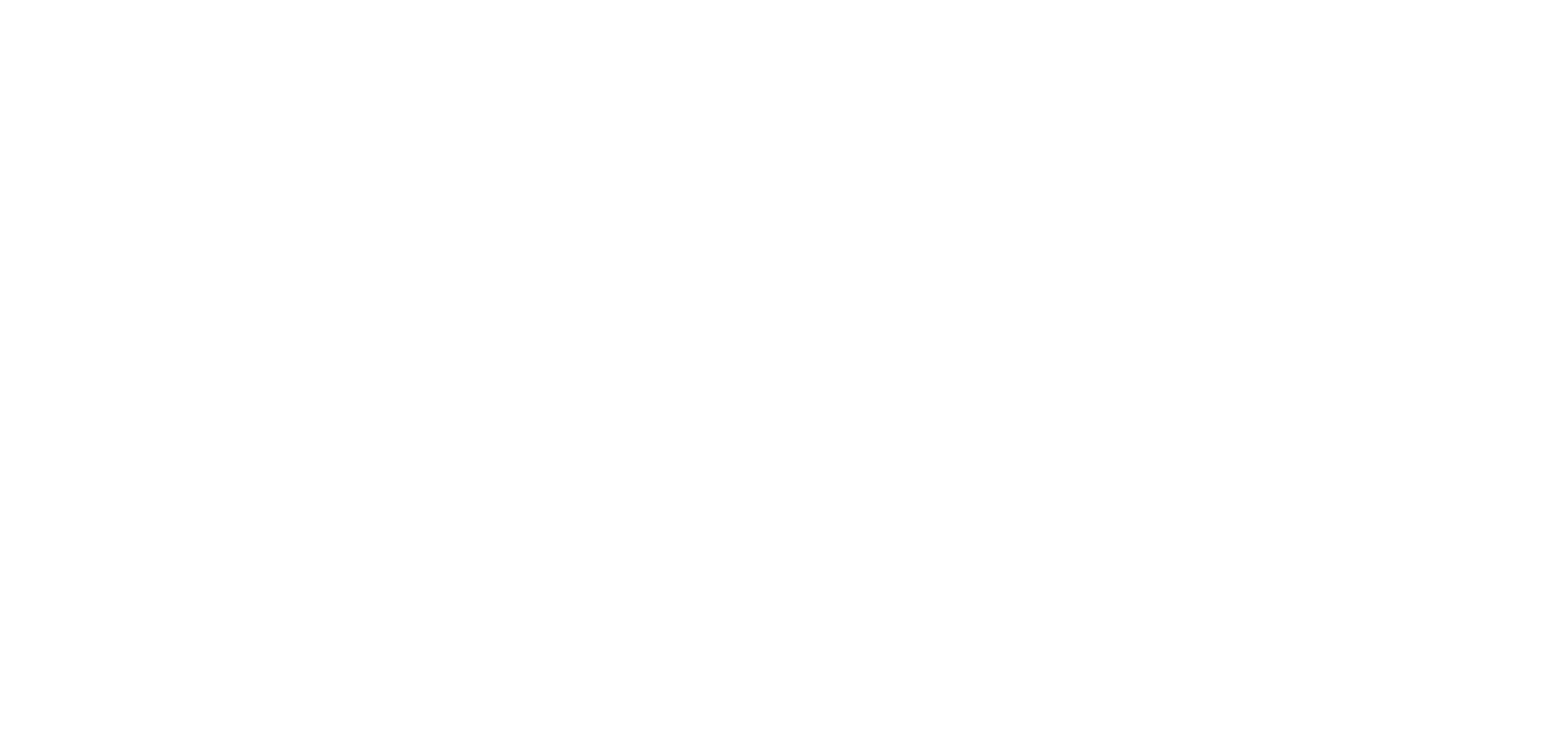
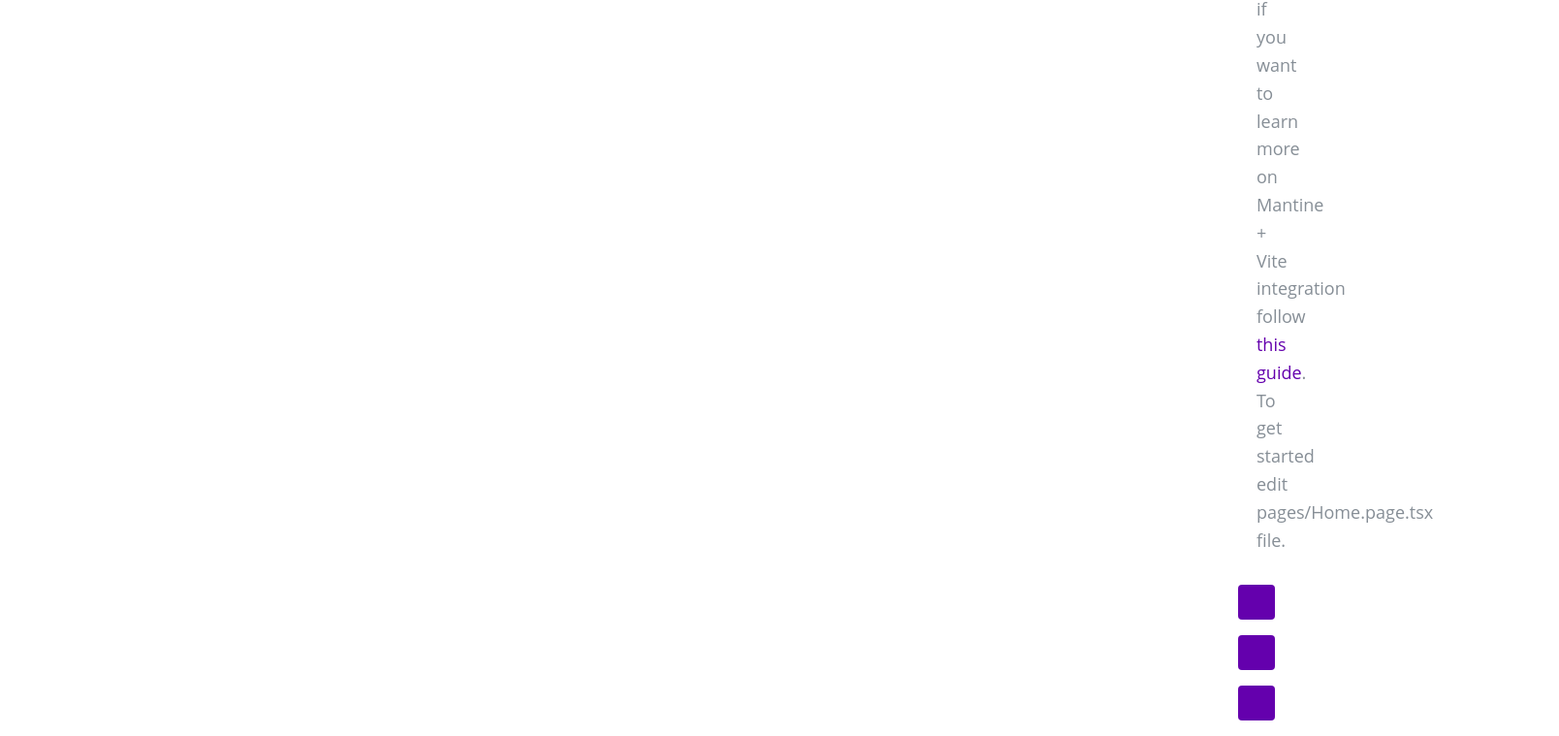
Before and after one commit to eschau/wonka-shop, a React (Vite) app: page / in a window 1280 px wide. Shown: the part 823-1582 px from the top of the page at 97% size, 1608 px wide, since content can reach past the window. Before the commit the page ends 800 px from the top, so only its background shows below. Built offline with nearby package versions, Linux system fonts and the light colour scheme.

Commit message:
fix main content padding

```diff
--- a/src/Router.tsx
+++ b/src/Router.tsx
@@ -12,16 +12,16 @@
   return (
     <AppShell
       header={{ height: 50 }}
-      navbar={{ width: 'fill', breakpoint: 'sm', collapsed: { mobile: !opened } }}
+      navbar={{ width: '100%', breakpoint: 'sm', collapsed: { mobile: !opened } }}
       padding="md"
     >
       <AppShell.Header>
         <Header opened={opened} toggle={toggle} />
       </AppShell.Header>
       <AppShell.Navbar p="md" hiddenFrom="sm">
-        <Navbar />
+        <Navbar toggle={toggle} />
       </AppShell.Navbar>
-      <AppShell.Main p="md">
+      <AppShell.Main>
         <Outlet />
       </AppShell.Main>
     </AppShell>
--- a/src/components/Navbar/Navbar.tsx
+++ b/src/components/Navbar/Navbar.tsx
@@ -3,7 +3,7 @@
 import classes from './Navbar.module.css';
 import { links } from '@/constants';
 
-export function Navbar() {
+export function Navbar({ toggle }: { toggle: () => void }) {
   const [active, setActive] = useState('Home');
   const location = useLocation();
 
@@ -20,6 +20,7 @@
       key={item.label}
       onClick={() => {
         setActive(item.label);
+        toggle();
       }}
     >
       {item.icon && <item.icon className={classes.linkIcon} stroke={1.5} />}
--- a/src/pages/Home.page.tsx
+++ b/src/pages/Home.page.tsx
@@ -1,3 +1,11 @@
+import { Welcome } from '../components/Welcome/Welcome';
+import { ColorSchemeToggle } from '../components/ColorSchemeToggle/ColorSchemeToggle';
+
 export function HomePage() {
-  return <></>;
+  return (
+    <>
+      <Welcome />
+      <ColorSchemeToggle />
+    </>
+  );
 }
```
